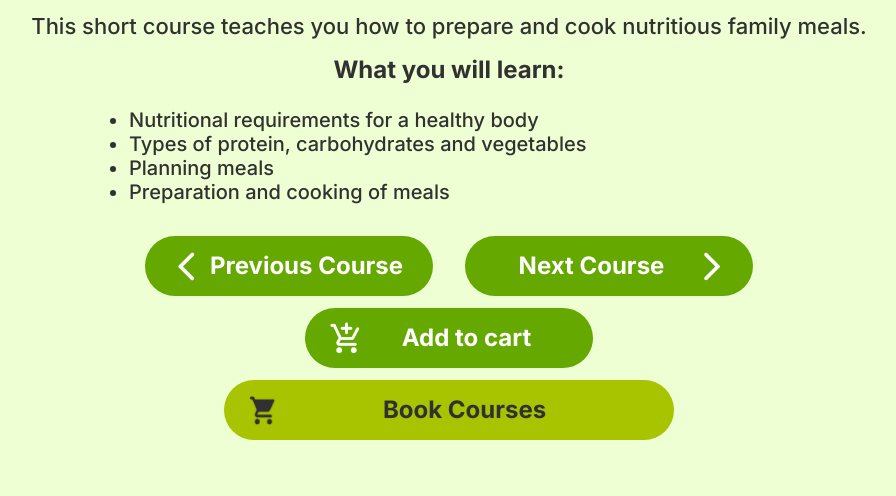
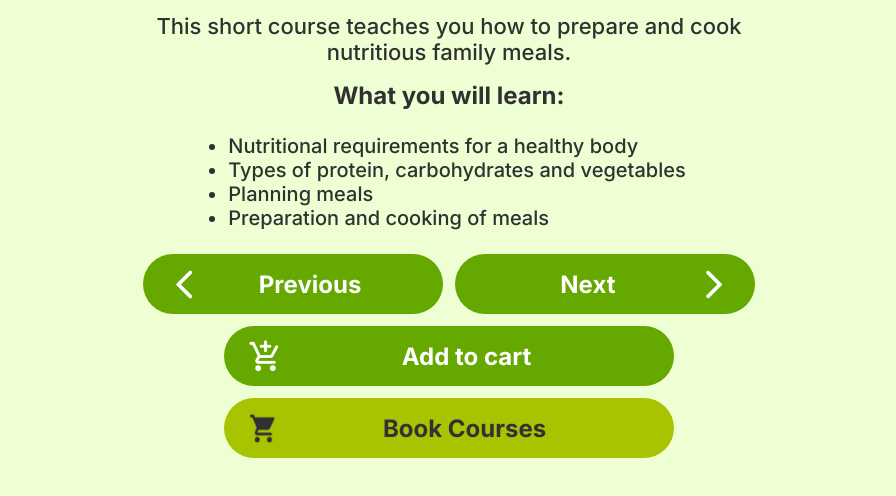
Before and after one commit to YayoKB/ETN-Website, a plain HTML site: page short-courses/cooking/cooking.html in a window 1280 px wide. Shown: the part 674-1170 px from the top of the page, without its empty margins (191-1087 px from the left). Before the commit the page ends 1146 px from the top, so only its background shows below. Drawn offline with Linux system fonts and the light colour scheme.

Commit message:
updated styling

```diff
--- a/css/global.css
+++ b/css/global.css
@@ -56,21 +56,34 @@ a {
   text-decoration: none;
 }
 
-button {
-  line-height: 0;
-  font-size: var(--text-size-mobile-medium-large);
-  font-weight: var(--font-weight-bold);
-}
-
-button a {
-  text-decoration: none;
+.button {
+  width: 100%;
+  max-width: 18.75rem;
+  height: 3.75rem;
+  border: none;
+  border-radius: 50px;
+  margin: 2.5rem auto;
   font-family: "Inter", sans-serif;
   font-size: var(--text-size-mobile-medium-large);
   font-weight: var(--font-weight-bold);
+  cursor: pointer;
+  display: flex;
+  padding-inline: 1.5rem;
+  align-items: center;
   transition: scale 300ms;
 }
 
-button:hover a {
+.button span {
+  flex-grow: 1;
+  text-align: center;
+}
+
+.button img {
+  height: 2.1875rem;
+  transition: scale 300ms;
+}
+
+.button:hover {
   scale: 1.05;
 }
 
@@ -264,6 +277,7 @@ button:hover a {
   border-radius: 2.5rem;
   border: none;
   background-color: var(--color-acid-green);
+  color: var(--color-jet);
 }
 
 .btn-get-started a {
@@ -404,55 +418,18 @@ button:hover a {
 
 .btn-short-courses {
   background-color: var(--color-american-yellow);
-}
-
-.btn-short-courses a {
   color: var(--color-jet);
 }
 
 .btn-to-bookings {
   background-color: var(--color-acid-green);
-}
-
-.btn-to-bookings a {
   color: var(--color-jet);
-}
-
-.button {
-  width: 100%;
-  max-width: 18.75rem;
-  height: 3.75rem;
-  border: none;
-  border-radius: 50px;
-  margin: 2.5rem auto;
-  font-family: "Inter", sans-serif;
-  cursor: pointer;
-}
-
-.button a {
-  display: flex;
-  padding-inline: 1.5rem;
-  align-items: center;
-  transition: scale 300ms;
-}
-
-.button a span {
-  flex-grow: 1;
-}
-
-.button img {
-  height: 2.1875rem;
-  transition: scale 300ms;
-}
-
-.button:hover a {
-  scale: 1.05;
 }
 
 /* COURSE DETAILS */
 
 .main-course-content {
-  padding: 5rem 2.5rem 0 2.5rem;
+  padding: 5rem 2.5rem 2.5rem 2.5rem;
   display: flex;
   flex-direction: column;
   justify-content: center;
@@ -543,8 +520,8 @@ button:hover a {
 .summary {
   margin: 1rem auto;
   font-size: clamp(var(--text-size-mobile-medium), 5vw, var(--text-size-desktop-medium));
-  width: 70%;
   text-align: center;
+  max-width: 40rem;
 }
 
 .learn {
@@ -553,53 +530,45 @@ button:hover a {
 }
 
 .bullets {
+  margin: 1.5rem auto;
+}
+
+.bullets ul {
   font-size: clamp(var(--text-size-mobile-small), 5vw, var(--text-size-desktop-small));
-  list-style-position: outside;
-  margin: 0 auto;
-  margin-block: 1.5rem;
-  max-width: 40rem;
-  width: 70%;
+  margin-left: 1rem;
 }
 
 .nav-btns {
   display: flex;
-  gap: 2rem;
+  gap: clamp(0.5rem, 1vw, 2rem);
+  width: 100%;
+  justify-content: center;
+  margin: auto;
+  margin-bottom: 0.75rem;
 }
 
-.nav-btns button {
-  width: 18rem;
-  height: 3.75rem;
-  border: none;
-  border-radius: 50px;
+.nav-btns .button {
   background-color: var(--color-limeade);
-  margin: 0.5rem auto 0.75rem auto;
+  color: white;
+  font-size: clamp(1.3rem, 3vw, var(--text-size-mobile-medium-large));
+  margin: 0;
+  width: 100%;
+  display: flex;
+  max-width: 18.75rem;
 }
 
-.nav-btns a {
-  display: grid;
-  padding-inline: 1.5rem;
-  grid-auto-flow: column;
-  grid-template-columns: auto 1fr;
-  align-items: center;
-  height: 100%;
-  justify-content: space-between;
-  color: white;
-}
-
-.next a {
-  grid-template-columns: 1fr auto;
+.nav-btns .button span {
+  flex-grow: 1;
+  text-align: center;
 }
 
 .nav-btns img {
-  height: 2.1875rem;
-}
-
-.cart-button {
-  text-align: center;
+  height: clamp(1.5rem, 4vw, 2.1875rem);
 }
 
 .add-cart {
-  width: 18rem;
+  width: 100%;
+  max-width: 18.75rem;
   height: 3.75rem;
   border-radius: 50px;
   border: none;
@@ -607,23 +576,25 @@ button:hover a {
   margin-bottom: 0.75rem;
   cursor: pointer;
   color: var(--color-white);
+  display: flex;
+  align-items: center;
+  padding-inline: 1.5rem;
+  transition: scale 300ms ease-in-out;
 }
 
 .add-cart span {
-  display: grid;
-  padding-inline: 1.5rem;
-  grid-auto-flow: column;
-  grid-template-columns: auto 1fr;
-  align-items: center;
-  height: 100%;
-  justify-content: space-between;
   font-size: var(--text-size-mobile-medium-large);
   font-family: "Inter", sans-serif;
   font-weight: var(--font-weight-bold);
+  flex-grow: 1;
 }
 
 .add-cart img {
   height: 2.1875rem;
+}
+
+.add-cart:hover {
+  scale: 1.05;
 }
 
 /* BOOKINGS */
@@ -800,9 +771,6 @@ button:hover a {
 .back-to-book {
   margin-top: 0;
   background-color: var(--color-limeade);
-}
-
-.back-to-book a {
   color: white;
 }
 
@@ -870,9 +838,6 @@ button:hover a {
 
 .back-home {
   background-color: var(--color-limeade);
-}
-
-.back-home a {
   color: var(--color-white);
 }
 
@@ -1074,6 +1039,10 @@ button:hover a {
     max-width: 28.125rem;
   }
 
+  .add-cart {
+    max-width: 28.125rem;
+  }
+
   .inputs {
     grid-template-columns: 1fr 1fr;
   }
--- a/short-courses/cooking/cooking.html
+++ b/short-courses/cooking/cooking.html
@@ -27,11 +27,14 @@
 
         // update cart button
         let cart_button_text = document.getElementById("cart_button_text");
+        let cart_button = document.getElementById("cart-cook");
 
         if (cart_items[5] == "true") {
-          cart_button_text.innerHTML = '<img src="../../images/add-cart-white.png" alt="" /> Remove';
+          cart_button_text.innerHTML = "Remove";
+          cart_button.style.backgroundColor = "var(--color-army-green)";
         } else {
-          cart_button_text.innerHTML = '<img src="../../images/add-cart-white.png" alt="" /> Add to cart';
+          cart_button_text.innerHTML = "Add to cart";
+          cart_button.style.backgroundColor = "var(--color-limeade)";
         }
 
         // update links with cart data
@@ -52,11 +55,14 @@
 
         // update cart button
         let cart_button_text = document.getElementById("cart_button_text");
+        let cart_button = document.getElementById("cart-cook");
 
         if (cart_items[5] == "true") {
-          cart_button_text.innerHTML = '<img src="../../images/add-cart-white.png" alt="" /> Remove';
+          cart_button_text.innerHTML = "Remove";
+          cart_button.style.backgroundColor = "var(--color-army-green)";
         } else {
-          cart_button_text.innerHTML = '<img src="../../images/add-cart-white.png" alt="" /> Add to cart';
+          cart_button_text.innerHTML = "Add to cart";
+          cart_button.style.backgroundColor = "var(--color-limeade)";
         }
 
         // update links with cart data
@@ -131,28 +137,22 @@
       <h2 class="cost"><span>Cost: </span>R750</h2>
       <p class="summary">This short course teaches you how to prepare and cook nutritious family meals.</p>
       <h3 class="learn">What you will learn:</h3>
-      <ul class="bullets">
-        <li>Nutritional requirements for a healthy body</li>
-        <li>Types of protein, carbohydrates and vegetables</li>
-        <li>Planning meals</li>
-        <li>Preparation and cooking of meals</li>
-      </ul>
+      <div class="bullets">
+        <ul>
+          <li>Nutritional requirements for a healthy body</li>
+          <li>Types of protein, carbohydrates and vegetables</li>
+          <li>Planning meals</li>
+          <li>Preparation and cooking of meals</li>
+        </ul>
+      </div>
+
       <div class="nav-btns">
-        <button class="previous">
-          <a href="../child-minding/child-minding.html"><img src="../../images/chevron-left-white.png" alt="" />Previous Course</a>
-        </button>
-        <button class="next">
-          <a href="../garden-maintenance/garden-maintenance.html">Next Course<img src="../../images/chevron-right-white.png" alt="" /></a>
-        </button>
+        <a href="../child-minding/child-minding.html" class="button"><img src="../../images/chevron-left-white.png" alt="" /><span>Previous</span></a>
+        <a href="../garden-maintenance/garden-maintenance.html" class="button"><span>Next</span><img src="../../images/chevron-right-white.png" alt="" /></a>
       </div>
-      <div class="cart-button">
-        <button class="add-cart" id="cart-cook" onclick="btnAddCart_OnClick()">
-          <span id="cart_button_text"><img src="../../images/add-cart-white.png" alt="" />Add to cart</span>
-        </button>
-      </div>
-      <button type="button" class="button btn-to-bookings" style="margin-bottom: 2rem">
-        <a href="../../bookings/bookings.html"><img src="../../images/cart.png" /><span>Book Courses</span></a>
-      </button>
+      <button class="add-cart" id="cart-cook" onclick="btnAddCart_OnClick()"><img src="../../images/add-cart-white.png" alt="" /><span id="cart_button_text">Add to cart</span></button>
+
+      <a href="../../bookings/bookings.html" class="button btn-to-bookings"><img src="../../images/cart.png" /><span>Book Courses</span></a>
     </div>
 
     <script src="../../scripts/navbar.js"></script>
```
Also changed, not shown: bookings/confirm.html (+1 -3 lines), bookings/consultant.html (+1 -3 lines), bookings/fee-calculator.html (+6 -4 lines), contact/contact.html (+1 -3 lines), index.html (+3 -3 lines), learnerships/first-aid/first-aid.html (+13 -16 lines), learnerships/landscaping/landscaping.html (+14 -19 lines), learnerships/learnerships.html (+1 -3 lines), learnerships/life-skills/life-skills.html (+23 -21 lines), learnerships/sewing/sewing.html (+13 -19 lines), short-courses/child-minding/child-minding.html (+24 -21 lines), short-courses/garden-maintenance/garden-maintenance.html (+24 -21 lines), short-courses/short-courses.html (+1 -3 lines).
